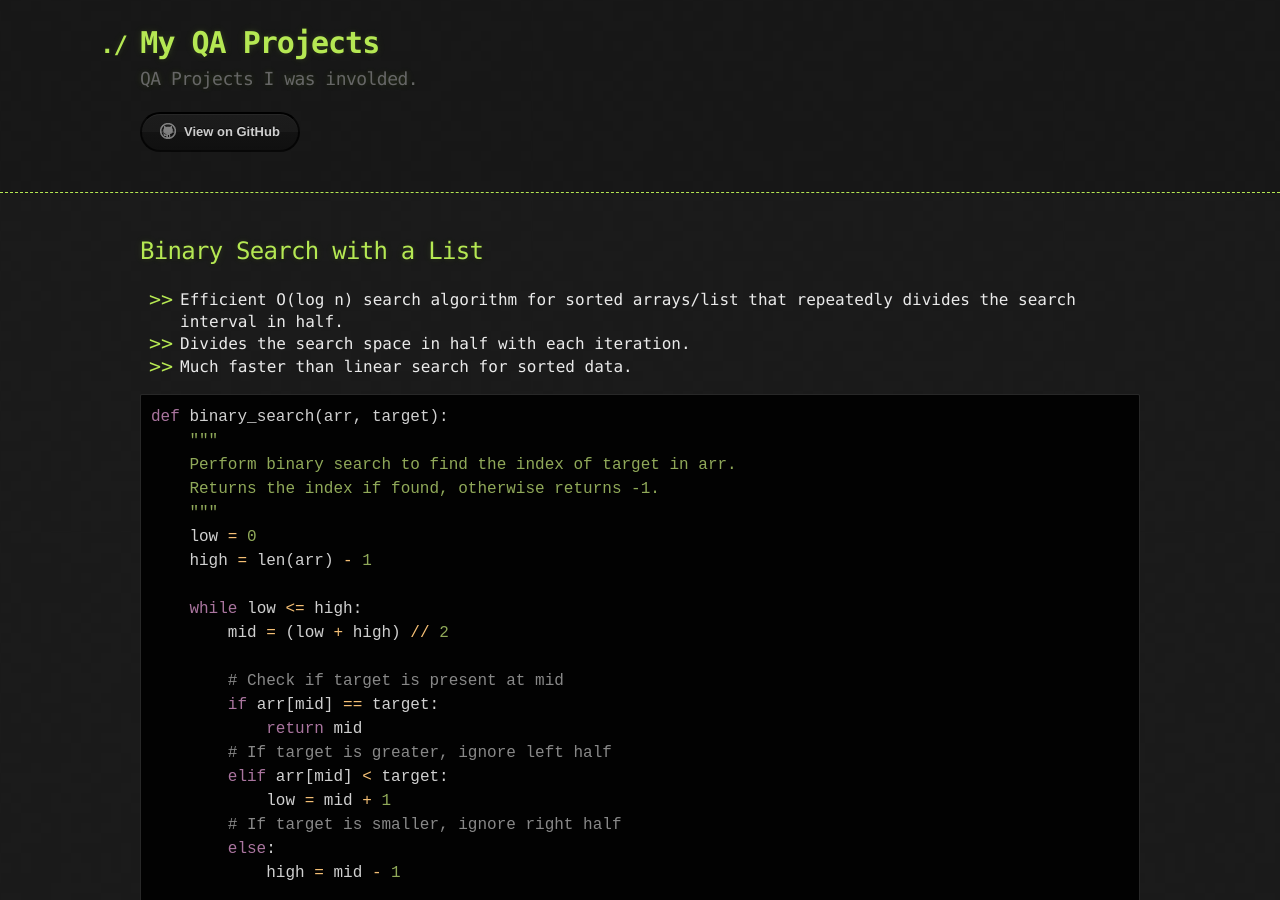
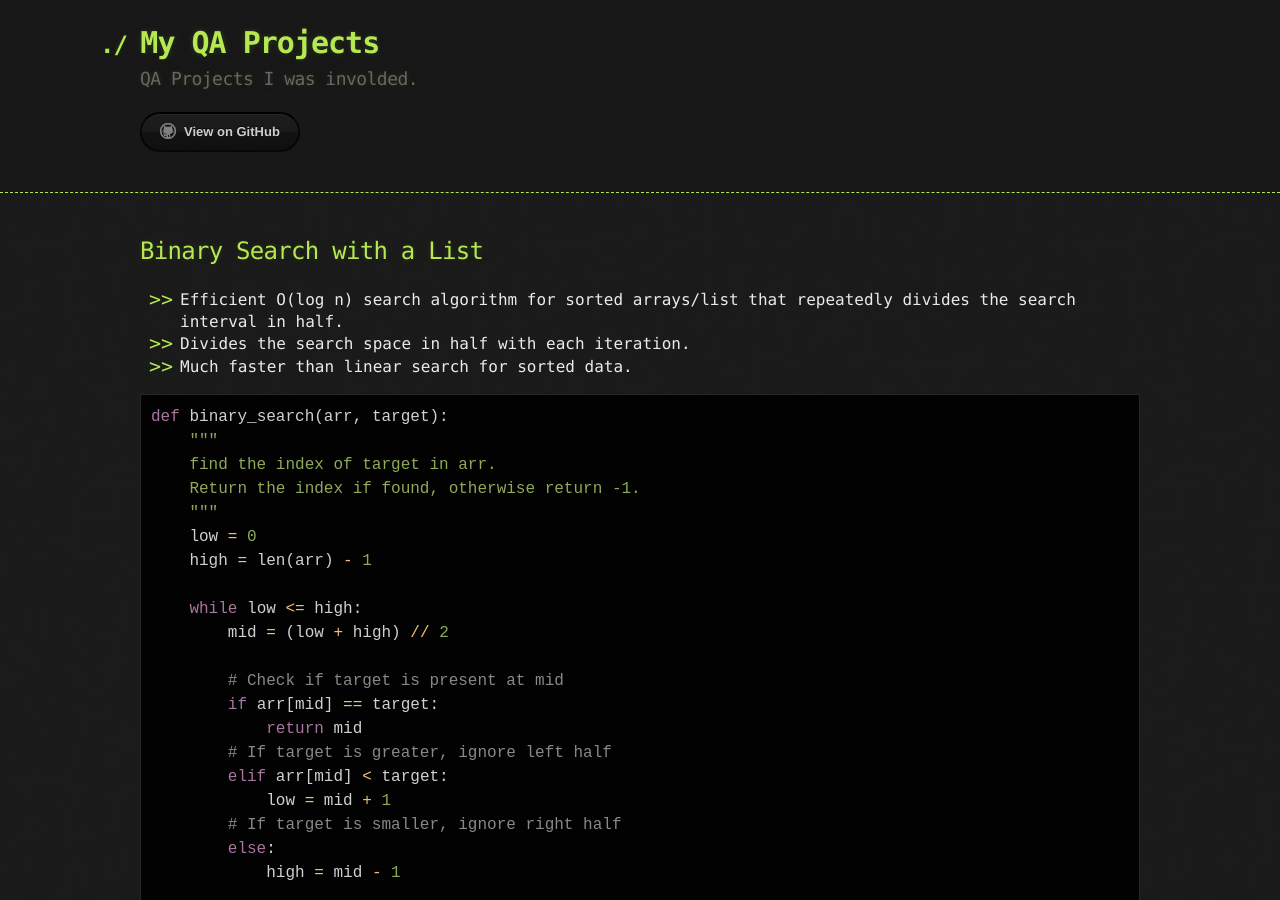
Before and after one commit to sciustechnologia/sciustechnologia.github.io, a Jekyll site: the page built from python/10_algos/10021.md, in a window 1280 px wide and 900 px high. Built offline with Jekyll 4.4.1, drawn with Linux system fonts in a browser that asks for light colours.

Commit message:
Update 10021.md

````diff
--- a/python/10_algos/10021.md
+++ b/python/10_algos/10021.md
@@ -12,8 +12,8 @@ layout: default
 ```python
 def binary_search(arr, target):
     """
-    Perform binary search to find the index of target in arr.
-    Returns the index if found, otherwise returns -1.
+    find the index of target in arr.
+    Return the index if found, otherwise return -1.
     """
     low = 0
     high = len(arr) - 1
````
